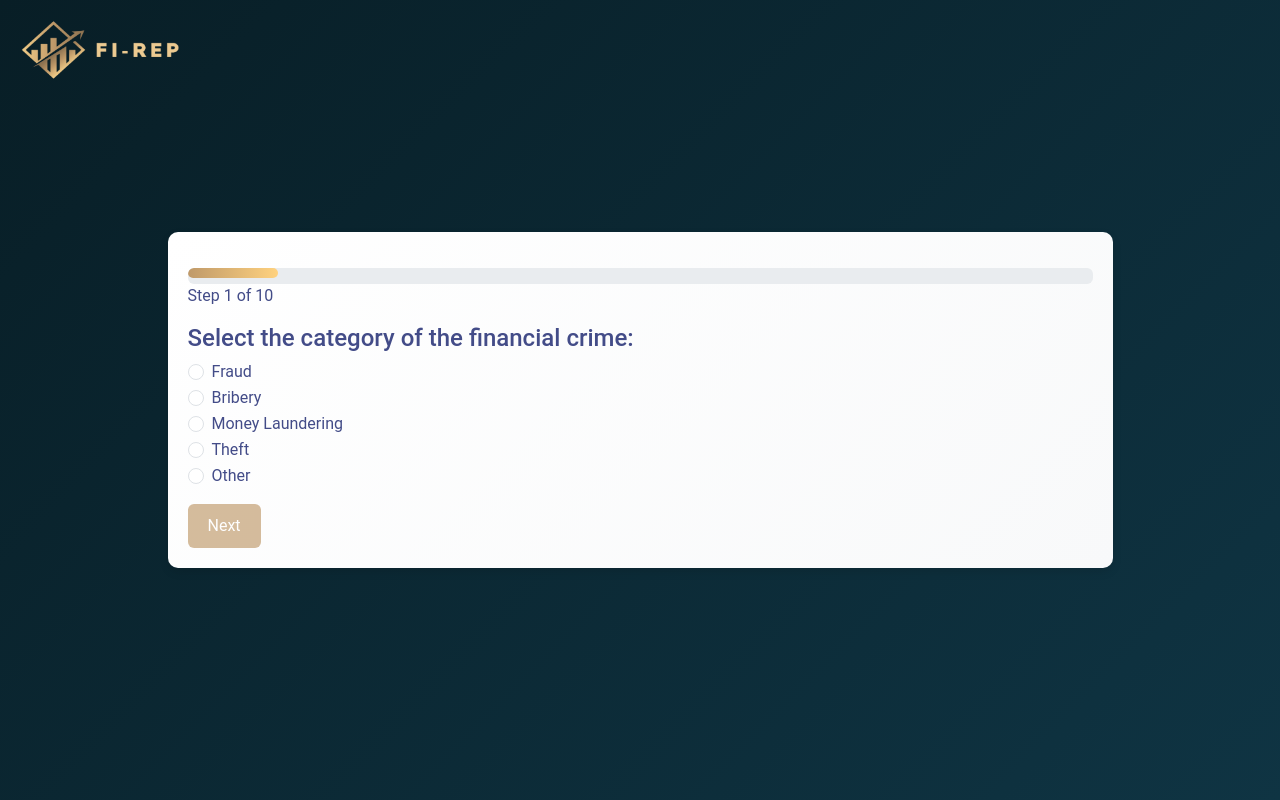
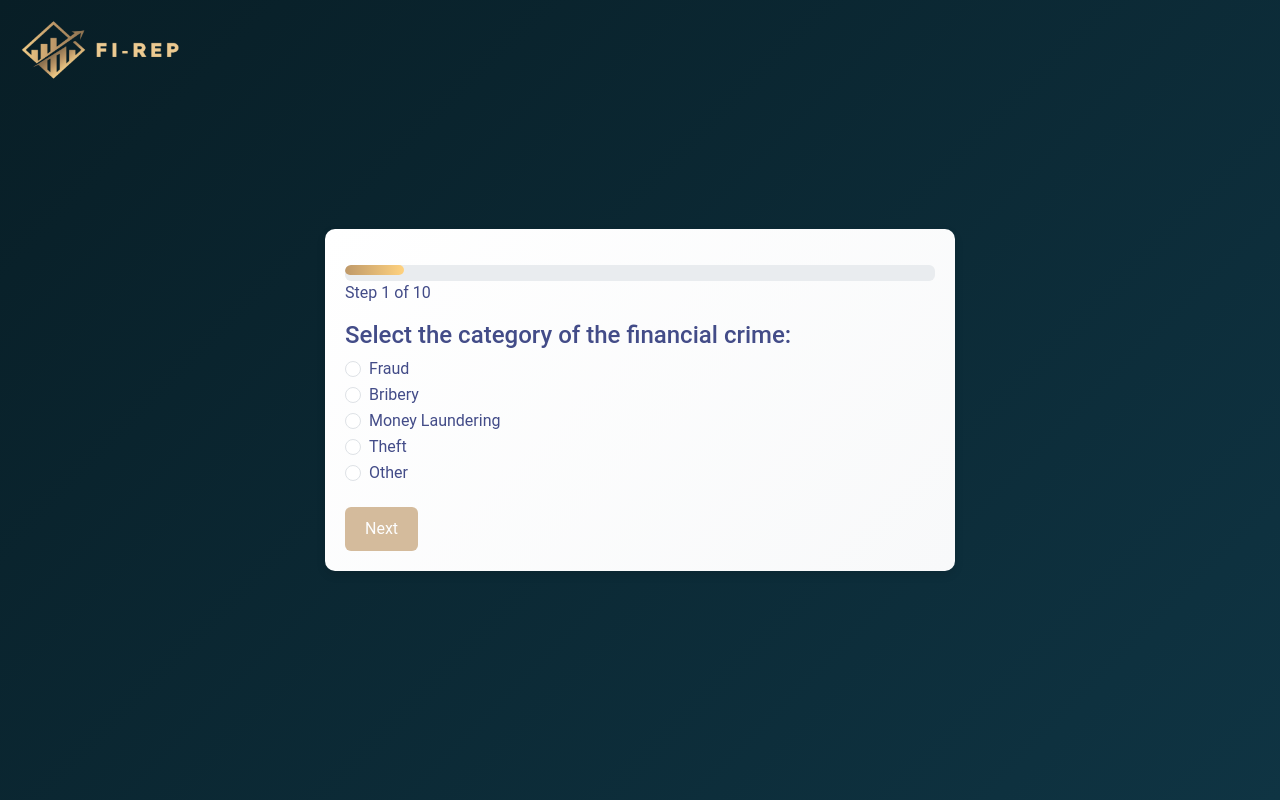
Before and after one commit to Crossfit202/Team-Quokka, an Angular app in the folder fraud-app/frontend/: page /create-report in a window 1280 px wide. Built offline with nearby package versions, Linux system fonts and the light colour scheme.

Commit message:
moved next button

```diff
--- a/fraud-app/frontend/src/app/make-report/make-report.component.css
+++ b/fraud-app/frontend/src/app/make-report/make-report.component.css
@@ -11,7 +11,7 @@
 
 /* Card layout with a consistent size */
 .card-layout {
-  width: 90%; /* Responsive width */
+  width: 50%; /* Responsive width */
   max-width: 75%; /* Max width for larger screens */
   height: auto; /* Adjust height dynamically */
   padding: 20px;
@@ -75,6 +75,13 @@ textarea:focus, input:focus {
   transform: scale(1.05);
 }
 
+.button-mt-3 {
+  display: flex;
+  justify-content: space-between;
+  align-items: center;
+  padding: 20px 0 0 0;
+}
+
 /* Scrollable Review Section */
 .scrollable {
   max-height: 300px;
--- a/fraud-app/frontend/src/app/make-report/make-report.component.html
+++ b/fraud-app/frontend/src/app/make-report/make-report.component.html
@@ -41,7 +41,7 @@
           <label class="form-check-label" for="otherCrime">Other</label>
           <input *ngIf="crimeType === 'Other'" [(ngModel)]="otherCrimeType" type="text" class="form-control mt-2" placeholder="Specify crime type" aria-label="Specify other crime type" />
         </div>
-        <div class="mt-3">
+        <div class="button-mt-3">
           <button class="btn btn-primary" (click)="nextStep()" [disabled]="!crimeType">Next</button>
         </div>
       </div>
@@ -78,7 +78,7 @@
       <label class="form-check-label" for="otherPerson">Other</label>
       <input *ngIf="peopleInvolved === 'Other'" [(ngModel)]="peopleInvolved" type="text" class="form-control mt-2" placeholder="Specify other person" aria-label="Specify other person" />
     </div>
-    <div class="mt-3">
+    <div class="button-mt-3">
       <button class="btn btn-secondary me-2" (click)="previousStep()">Previous</button>
       <button class="btn btn-primary" (click)="nextStep()" [disabled]="!peopleInvolved">Next</button>
     </div>
@@ -105,7 +105,7 @@
           <label class="form-check-label" for="otherLocation">Other</label>
           <input *ngIf="incidentLocation === 'Other'" [(ngModel)]="otherIncidentLocation" type="text" class="form-control mt-2" placeholder="Specify location" aria-label="Specify other location" />
         </div>
-        <div class="mt-3">
+        <div class="button-mt-3">
           <button class="btn btn-secondary me-2" (click)="previousStep()">Previous</button>
           <button class="btn btn-primary" (click)="nextStep()" [disabled]="!incidentLocation">Next</button>
         </div>
@@ -118,7 +118,7 @@
         <div *ngIf="incidentDescription.length < 10">
           <small class="text-warning">Please provide more details. A description of at least 10 characters is required.</small>
         </div>
-        <div class="mt-3">
+        <div class="button-mt-3">
           <button class="btn btn-secondary me-2" (click)="previousStep()">Previous</button>
           <button class="btn btn-primary" (click)="nextStep()" [disabled]="incidentDescription.length < 10">Next</button>
         </div>
@@ -135,7 +135,7 @@
           <label for="businessAddress" class="form-label">Business Address:</label>
           <textarea id="businessAddress" class="form-control" rows="3" [(ngModel)]="businessAddress" placeholder="Enter business address"></textarea>
         </div>
-        <div class="mt-3">
+        <div class="button-mt-3">
           <button class="btn btn-secondary me-2" (click)="previousStep()">Previous</button>
           <button class="btn btn-primary" (click)="nextStep()" [disabled]="!businessName || !businessAddress">Next</button>
         </div>
@@ -146,7 +146,7 @@
         <h4>If you're comfortable, you can share the name of any individual(s) involved in the incident:</h4>
         <input type="text" id="suspectName" class="form-control" [(ngModel)]="suspectName" placeholder="Enter suspect's name (optional)" />
         <small class="text-muted">You can leave this field blank if you'd prefer not to provide this information.</small>
-        <div class="mt-3">
+        <div class="button-mt-3">
           <button class="btn btn-secondary me-2" (click)="previousStep()">Previous</button>
           <button class="btn btn-primary" (click)="nextStep()">Next</button>
         </div>
@@ -166,7 +166,7 @@
           <input class="form-check-input" type="checkbox" id="customerRetention" [(ngModel)]="customerRetention" aria-label="Customer Retention Impact" />
           <label class="form-check-label" for="customerRetention">Customer Retention Impact</label>
         </div>
-        <div class="mt-3">
+        <div class="button-mt-3">
           <button class="btn btn-secondary me-2" (click)="previousStep()">Previous</button>
           <button class="btn btn-primary" (click)="nextStep()">Next</button>
         </div>
@@ -187,7 +187,7 @@
           <input class="form-check-input" type="radio" id="ongoingUnknown" name="ongoing" [(ngModel)]="isOngoing" [value]="null" aria-label="Ongoing Unknown" />
           <label class="form-check-label" for="ongoingUnknown">Unknown</label>
         </div>
-        <div class="mt-3">
+        <div class="button-mt-3">
           <button class="btn btn-secondary me-2" (click)="previousStep()">Previous</button>
           <button class="btn btn-primary" (click)="nextStep()" [disabled]="isOngoing === undefined">Next</button>
         </div>
@@ -217,7 +217,7 @@
           <label class="form-check-label" for="otherDiscovery">Other</label>
           <input *ngIf="incidentDiscovery === 'Other'" [(ngModel)]="otherIncidentDiscovery" type="text" class="form-control mt-2" placeholder="Specify discovery method" aria-label="Specify other discovery method" />
         </div>
-        <div class="mt-3">
+        <div class="button-mt-3">
           <button class="btn btn-secondary me-2" (click)="previousStep()">Previous</button>
           <button class="btn btn-primary" (click)="nextStep()" [disabled]="!incidentDiscovery">Next</button>
         </div>
```
